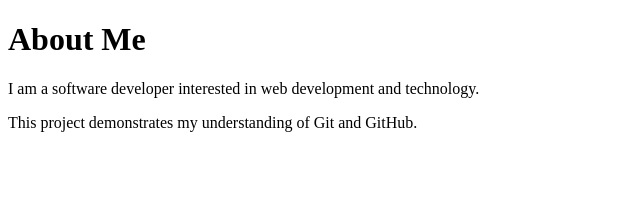
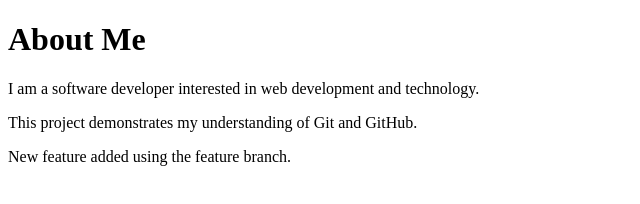
Before and after one commit to ARIEF-SHAIK/DevPortfolio, a plain HTML site: page about.html in a window 1280 px wide. Shown: the whole page, without its empty margins (0-640 px from the left). Drawn offline with Linux system fonts and the light colour scheme.

Commit message:
Add feature branch content

```diff
--- a/about.html
+++ b/about.html
@@ -9,3 +9,4 @@
     <p>This project demonstrates my understanding of Git and GitHub.</p>
 </body>
 </html>
+    <p>New feature added using the feature branch.</p>
```
